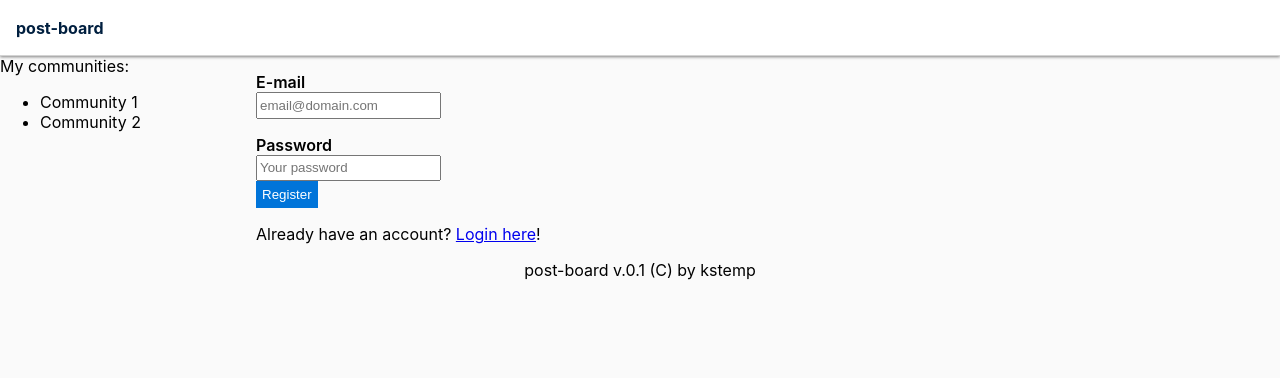
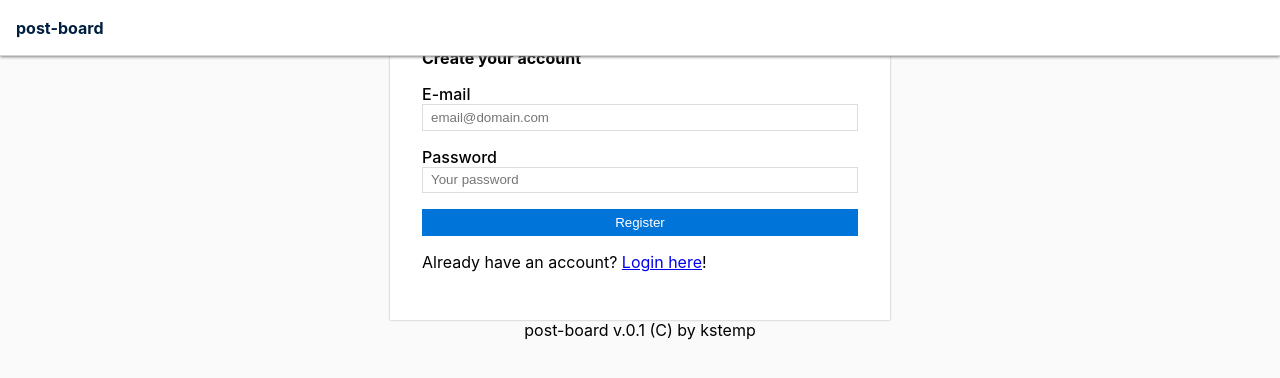
Before and after one commit to kstemp/post-board, a React (Create React App) app in the folder frontend/: page /register in a window 1280 px wide. Shown: the top 378 px of the page. Built offline with nearby package versions, Linux system fonts and the light colour scheme.

Commit message:
Email verification improvements and registration form styling

```diff
--- a/frontend/src/App.tsx
+++ b/frontend/src/App.tsx
@@ -24,15 +24,15 @@ class App extends React.Component {
 					></link>
 					<ToastContainer />
 					<Header />
-					<div className={'page'}>
-						<Sidebar />
-						<MainRouter />
-					</div>
+					<MainRouter />
+
 					<footer>post-board v.0.1 (C) by kstemp</footer>
 				</div>
 			</Provider>
 		);
 	}
 }
-//
+//<div className={'page'}>
+//<Sidebar />
+//</div>
 export default App;
--- a/frontend/src/MainRouter.tsx
+++ b/frontend/src/MainRouter.tsx
@@ -1,5 +1,4 @@
 import React from 'react';
-import PostCreator from './components/PostCreator/PostCreator';
 import {
 	BrowserRouter as Router,
 	Route,
@@ -10,7 +9,6 @@ import LoginPage from './components/Pages/LoginPage/LoginPage';
 import HomePage from './components/Pages/HomePage/HomePage';
 import RegisterPage from './components/Pages/RegisterPage/RegisterPage';
 import UserPage from './components/Pages/UserPage/UserPage';
-import Header from './components/Header/Header';
 import CommunityRenderer from './components/CommunityRenderer/CommunityRenderer';
 
 interface MatchParams {
--- a/frontend/src/components/Pages/RegisterPage/RegisterPage.scss
+++ b/frontend/src/components/Pages/RegisterPage/RegisterPage.scss
@@ -2,22 +2,44 @@
 
 .register-page {
 	display: block;
+
+	padding: 2em;
+
+	box-sizing: border-box;
+	box-shadow: 0 0 2px 0px $color-disabled-text;
+
+	//margin-top: $header-height;
+	margin-left: auto;
+	margin-right: auto;
+	width: 500px;
+
+	position: relative;
+	top: 0;
+	bottom: 0;
+
+	background-color: white;
+
+	> button {
+		width: 100%;
+	}
 
 	&__form-field {
 		display: block;
 
 		width: 100%;
 		margin-top: 1em;
+		margin-bottom: 1em;
 
 		> * {
 			display: block;
 		}
 
+		> input {
+			width: 100%;
+		}
+
 		> span {
-			font-weight: 600;
-		}
-		> input {
-			height: $form-field-height;
+			font-weight: 450;
 		}
 	}
 }
--- a/frontend/src/components/Pages/RegisterPage/RegisterPage.tsx
+++ b/frontend/src/components/Pages/RegisterPage/RegisterPage.tsx
@@ -9,6 +9,7 @@ import { FetchError } from '../../../entities/entity';
 import Button from '../../../controls/Button/Button';
 
 import './RegisterPage.scss';
+import Input from '../../../controls/Input/Input';
 const baseClassName = 'register-page';
 
 interface OwnProps {
@@ -20,7 +21,6 @@ interface OwnProps {
 interface State {
 	stage: 'redirect' | 'data_input' | 'email_code';
 	userData: {
-		login: string;
 		email: string;
 		password: string;
 	};
@@ -34,67 +34,76 @@ class RegisterPage extends React.Component<Props, State> {
 
 		this.state = {
 			stage: 'data_input',
-			userData: { login: '', email: '', password: '' }
+			userData: { email: '', password: '' }
 		};
 	}
 
-	registerStage1 = () => {
+	registerStage1 = async () => {
 		//	console.log('login: ', login, ' password: ', password);
+		try {
+			await register(
+				this.state.userData.email,
+				this.state.userData.password
+			);
 
-		register(this.state.userData.email, this.state.userData.password)
-			.then(() =>
-				this.setState({
-					stage: 'email_code'
-				})
-			)
-			.catch((error: FetchError) =>
-				displayErrorNotification('Failed to register', error)
-			);
+			this.setState({
+				stage: 'email_code'
+			});
+		} catch (error) {
+			displayErrorNotification('Failed to register', error);
+		}
 	};
 
-	setUserData = (id: 'email' | 'login' | 'password') => {
-		return (event: React.ChangeEvent<HTMLInputElement>) =>
-			this.setState({
-				userData: { ...this.state.userData, [id]: event.target.value }
-			});
-	};
+	setUserData = (id: 'email' | 'password') => (
+		event: React.ChangeEvent<HTMLInputElement>
+	) =>
+		this.setState({
+			userData: { ...this.state.userData, [id]: event.target.value }
+		});
+
+	validate = (id: 'email' | 'password') => () => {};
 
 	render() {
-		console.log(this.state.userData);
+		//console.log(this.state.userData);
 		switch (this.state.stage) {
 			case 'redirect':
 				return <Redirect to={'login'} />;
 			case 'email_code':
 				return (
-					<div className={'page-content'}>
+					<div className={baseClassName}>
 						<p>
 							We have send a verification email to{' '}
-							{this.state.userData.email}.
+							<b>{this.state.userData.email}</b>
 						</p>
 					</div>
 				);
 			case 'data_input':
 				return (
-					<div className={'page-content'}>
+					<div className={baseClassName}>
+						<p>
+							<b>Create your account</b>
+						</p>
 						<div className={`${baseClassName}__form-field`}>
 							<span className={`${baseClassName}__label`}>
 								E-mail
 							</span>
-							<input
+							<Input
 								placeholder={'email@domain.com'}
 								required
 								onChange={this.setUserData('email')}
+								onSubmit={this.registerStage1}
 							/>
 						</div>
 						<div className={`${baseClassName}__form-field`}>
 							<span className={`${baseClassName}__label`}>
 								Password
 							</span>
-							<input
+							<Input
 								placeholder={'Your password'}
 								required
 								type={'password'}
 								onChange={this.setUserData('password')}
+								onSubmit={this.registerStage1}
 							/>
 						</div>
 						<Button
```
Also changed, not shown: 1 other file (tests, documents, lock files or other folders).
